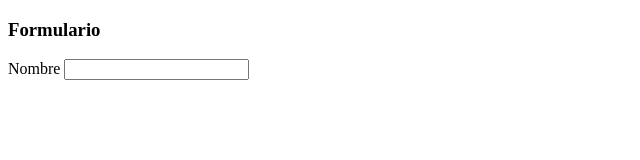
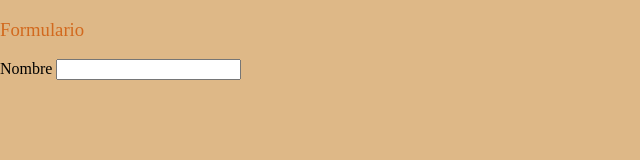
Before and after one commit to lycan-life/prueva, a plain HTML site: page formulario.html in a window 1280 px wide. Shown: the whole page, without its empty margins (0-640 px from the left). Drawn offline with Linux system fonts and the light colour scheme.

Commit message:
arreglos de estilos

```diff
--- /dev/null
+++ b/estilos.css
@@ -0,0 +1,14 @@
+body{
+    background-color: burlywood;
+    margin: 0;
+    padding: 0;
+}
+
+h1,h3{
+    color: chocolate;
+    font-weight: 400;
+}
+
+div{
+    border-radius: 20%;
+}
--- a/formulario.html
+++ b/formulario.html
@@ -5,6 +5,7 @@
     <meta http-equiv="X-UA-Compatible" content="IE=edge">
     <meta name="viewport" content="width=device-width, initial-scale=1.0">
     <title>Document</title>
+    <link rel="stylesheet" href="estilos.css">
 </head>
 <body>
     <h3>Formulario</h3>
```
Also changed, not shown: contacto.html (+1 -0 lines), index.html (+1 -0 lines).
